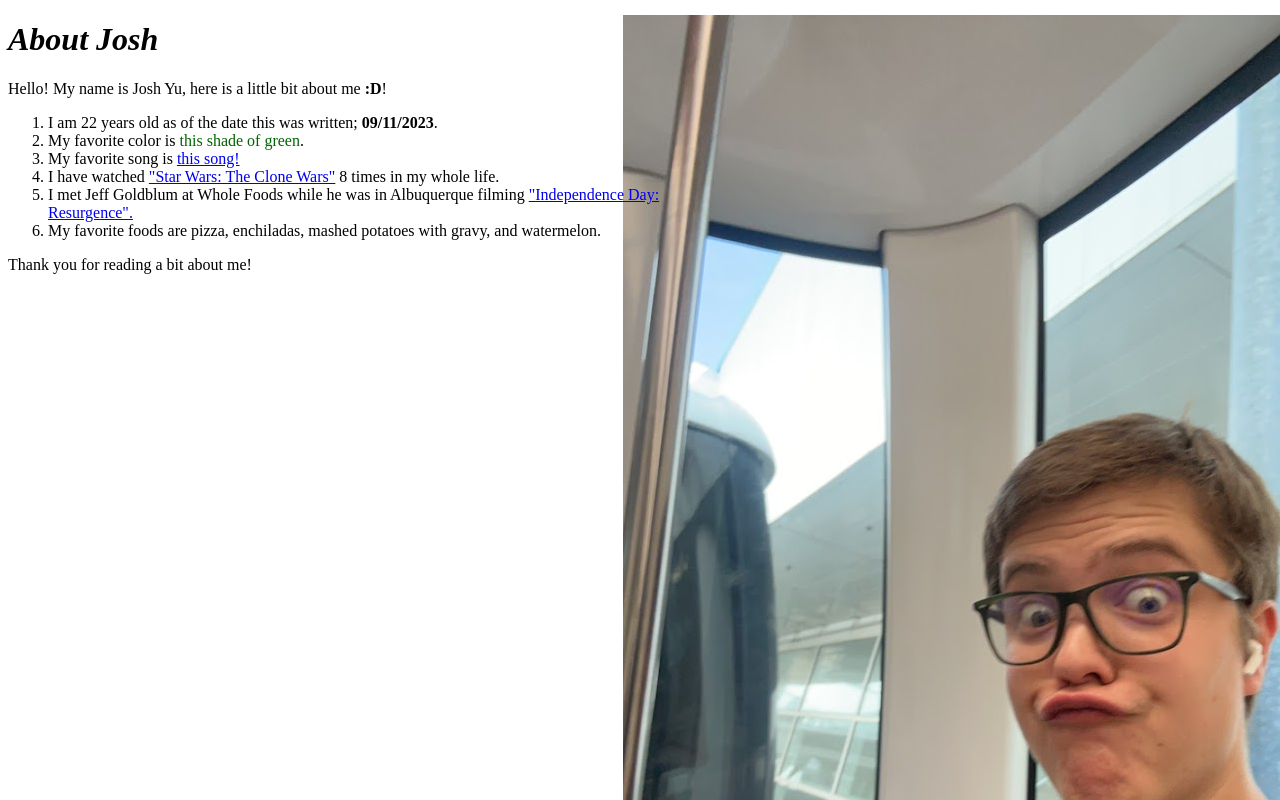
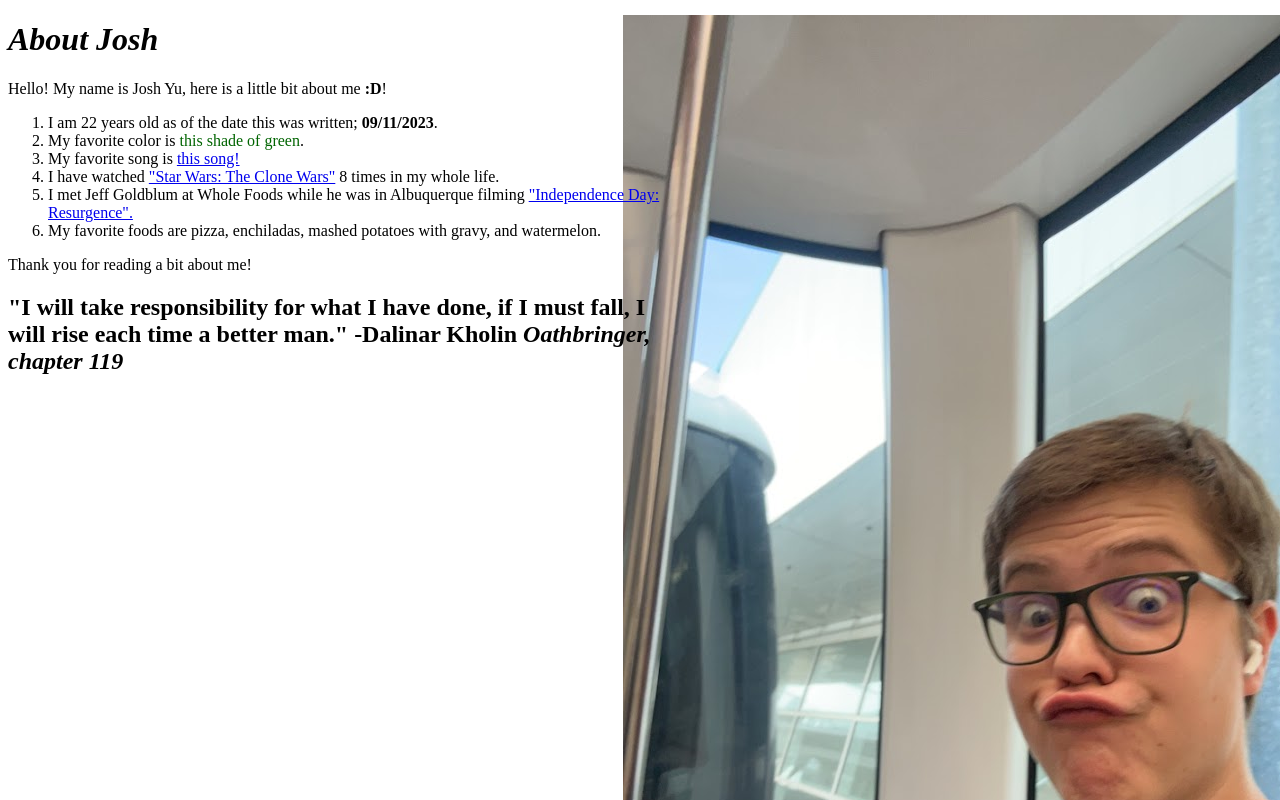
Before and after one commit to JoshuaYu2023/about-josh-yu, a plain HTML site: page index.html in a window 1280 px wide. Shown: the top 800 px of the page. Drawn offline with Linux system fonts and the light colour scheme.

Commit message:
Added a quote

```diff
--- a/index.html
+++ b/index.html
@@ -21,5 +21,6 @@
       <li>My favorite foods are pizza, enchiladas, mashed potatoes with gravy, and watermelon.</li>
   </ol>
   <p>Thank you for reading a bit about me!</p>
+<h2>"I will take responsibility for what I have done, if I must fall, I will rise each time a better man." -Dalinar Kholin <em>Oathbringer, chapter 119 </em></h2>
 </body>
 </html>
```
Also changed, not shown: style.css (line endings or trailing spaces).
